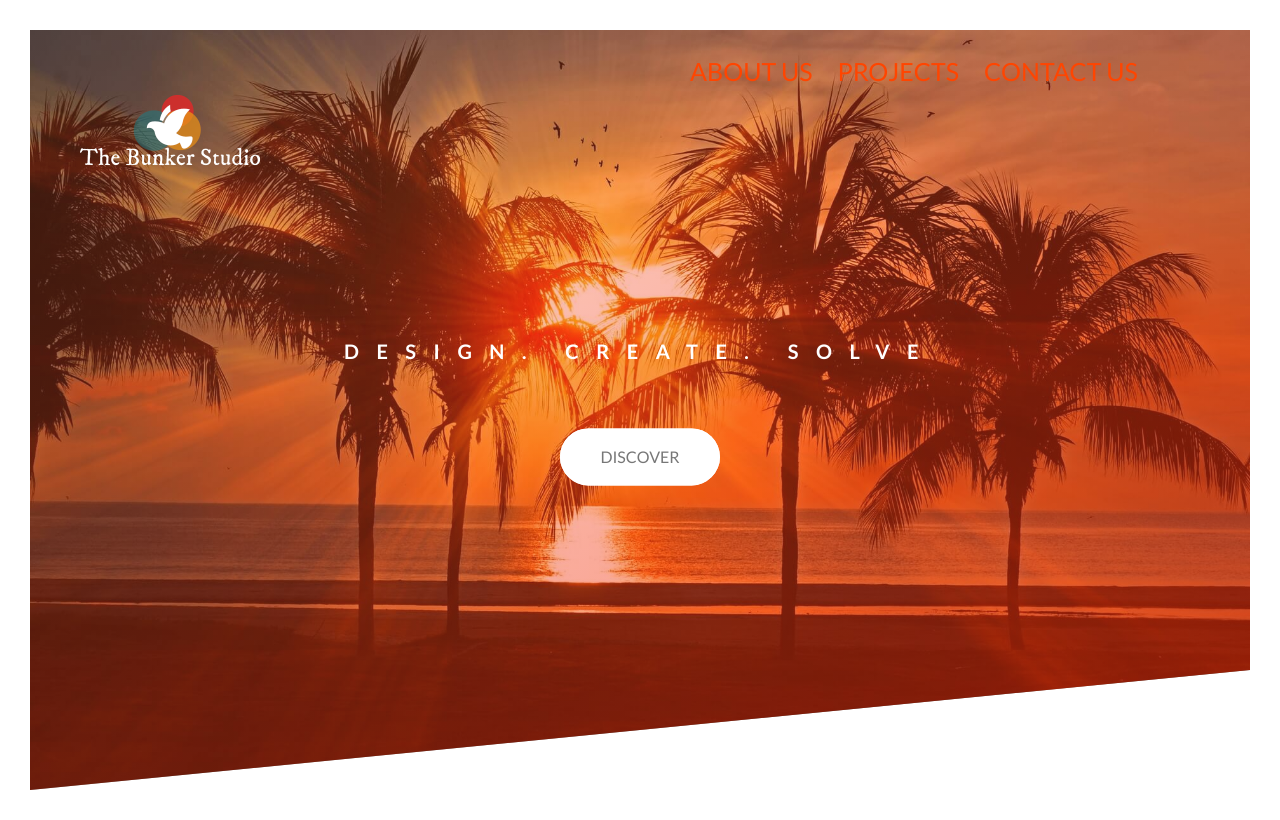
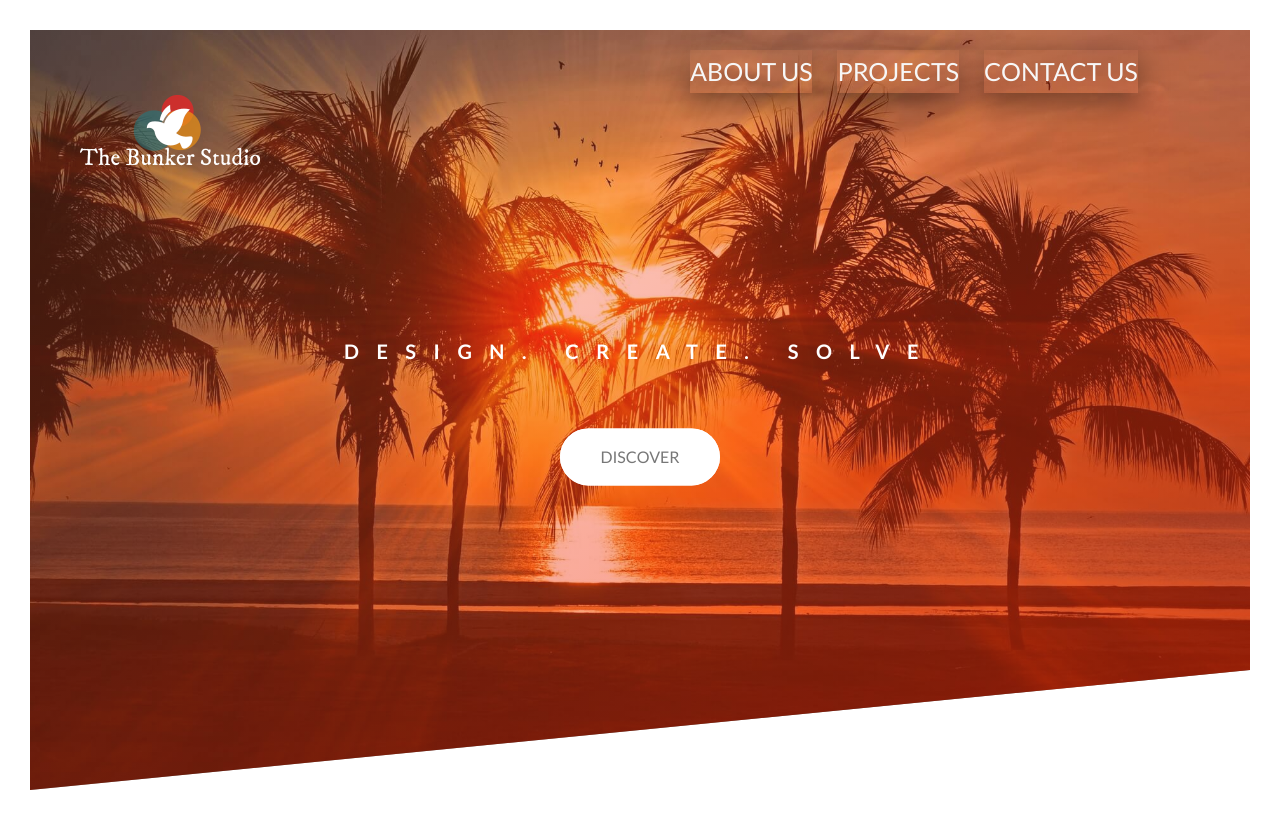
Before and after one commit to Vipmat/Portfolio-website, an Angular app: page / in a window 1280 px wide. Built offline with nearby package versions, Linux system fonts and the light colour scheme.

Commit message:
Styled navigation links in header

```diff
--- a/src/sass/layout/_header.scss
+++ b/src/sass/layout/_header.scss
@@ -51,11 +51,29 @@
   &__link {
     &:link,
     &:visited {
-      color: orangered;
+      color: $color-grey-light-1;
       text-decoration: none;
       text-transform: uppercase;
+      text-decoration: none;
       display: inline-block;
       font-size: 2.5rem;
+      font-weight: 400;
+      box-shadow: 0 1rem 3rem rgba($color-black, 0.4);
+      background-image: linear-gradient(
+        120deg,
+        transparent 0%,
+        transparent 50%,
+        $color-white 50%
+      );
+      background-size: 230%;
+      transition: all 0.4s;
+    }
+
+    &:hover,
+    &:active {
+      background-position: 100%;
+      color: $color-primary;
+      transform: translateX(1rem);
     }
   }
 
--- a/src/styles.css
+++ b/src/styles.css
@@ -116,11 +116,21 @@ body {
     .header__item:not(:last-child) {
       margin-right: 2.5rem; }
   .header__link:link, .header__link:visited {
-    color: orangered;
+    color: #f7f7f7;
     text-decoration: none;
     text-transform: uppercase;
+    text-decoration: none;
     display: inline-block;
-    font-size: 2.5rem; }
+    font-size: 2.5rem;
+    font-weight: 400;
+    box-shadow: 0 1rem 3rem rgba(0, 0, 0, 0.4);
+    background-image: linear-gradient(120deg, transparent 0%, transparent 50%, #fff 50%);
+    background-size: 230%;
+    transition: all 0.4s; }
+  .header__link:hover, .header__link:active {
+    background-position: 100%;
+    color: #ff4500;
+    transform: translateX(1rem); }
   .header__text-box {
     position: absolute;
     top: 50%;
```
